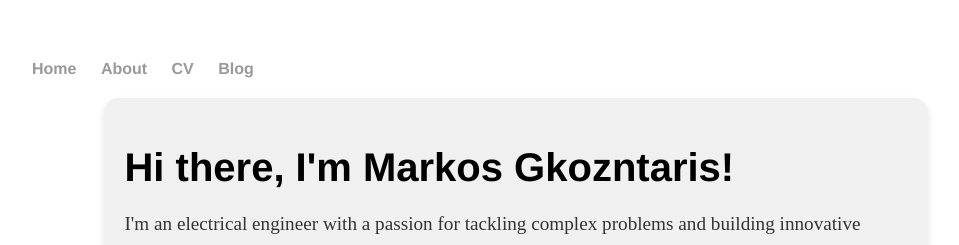
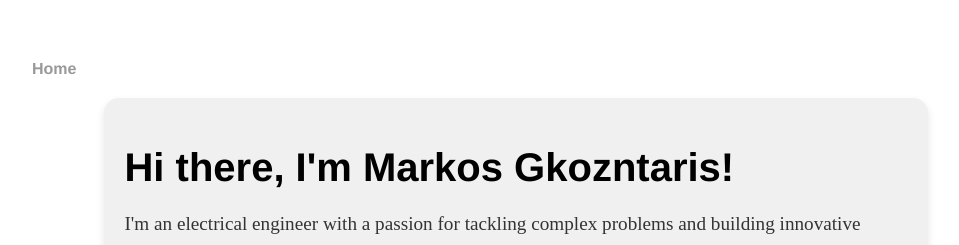
Before and after one commit to markos-gkozntaris/markos-gkozntaris.github.io, a Jekyll site: the page built from index.html, in a window 1280 px wide. Shown: the top 245 px of the page, without its empty margins (160-1119 px from the left). Built offline with Jekyll 4.4.1, drawn with Linux system fonts in a browser that asks for light colours; the list of posts is cut into pages by our own code.

Commit message:
delete CV,blog

```diff
--- a/_layouts/default.html
+++ b/_layouts/default.html
@@ -9,9 +9,9 @@
 			<nav>
 	    		<ul>
 	        		<li><a href="/">Home</a></li>
-		        	<li><a href="/about">About</a></li>
+		        	<!-- <li><a href="/about">About</a></li>
 	        		<li><a href="/cv">CV</a></li>
-	        		<li><a href="/blog">Blog</a></li>
+	        		<li><a href="/blog">Blog</a></li> -->
 	    		</ul>
 			</nav>
 			<div class="container">
```
